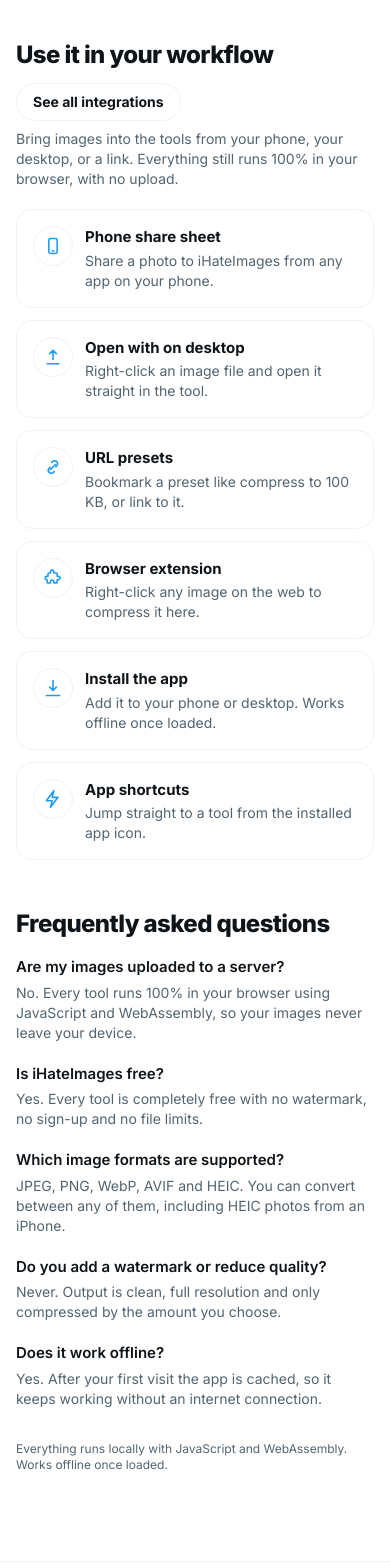
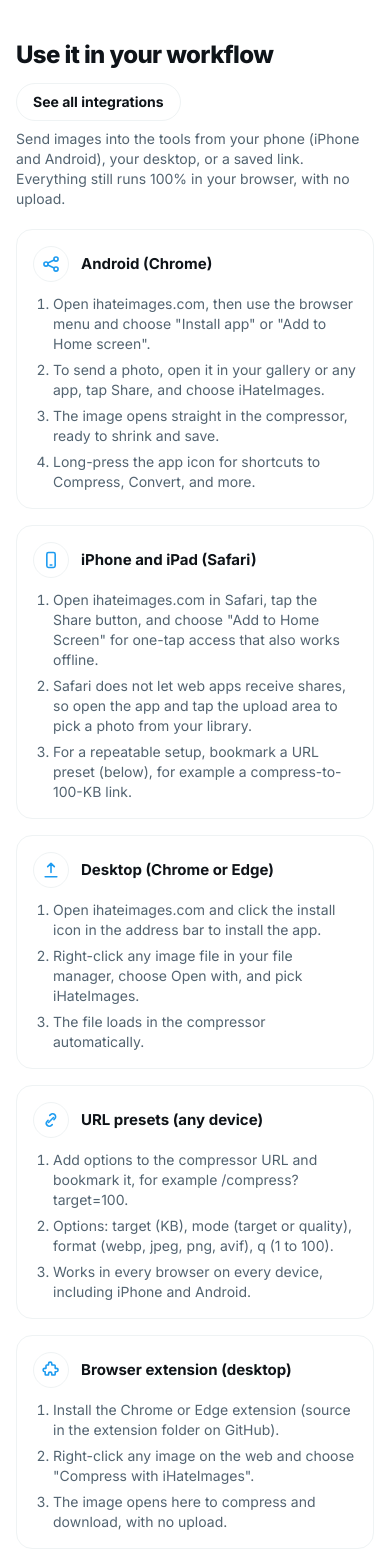
Before and after one commit to aloktomarr/ihateimages, a React (Vite) app: page / in a window 390 px wide. Shown: the part 1880-3448 px from the top of the page. Built offline with nearby package versions, Linux system fonts and the light colour scheme; no server answers.

Commit message:
Clarify integration docs for iPhone and Android, share the guide on the home page

```diff
--- /dev/null
+++ b/src/components/WorkflowGuide.tsx
@@ -0,0 +1,76 @@
+import { Icon, type IconName } from './icons';
+
+// One clear, honest guide to every way to send images into the tools, shared by the home page and
+// the Integrations page. It is split by platform because the options differ: Android supports the
+// share sheet, iPhone does not (Safari cannot hand shares to a web app), and some options are
+// desktop only.
+const GUIDE: { icon: IconName; title: string; steps: string[] }[] = [
+  {
+    icon: 'share',
+    title: 'Android (Chrome)',
+    steps: [
+      'Open ihateimages.com, then use the browser menu and choose "Install app" or "Add to Home screen".',
+      'To send a photo, open it in your gallery or any app, tap Share, and choose iHateImages.',
+      'The image opens straight in the compressor, ready to shrink and save.',
+      'Long-press the app icon for shortcuts to Compress, Convert, and more.',
+    ],
+  },
+  {
+    icon: 'phone',
+    title: 'iPhone and iPad (Safari)',
+    steps: [
+      'Open ihateimages.com in Safari, tap the Share button, and choose "Add to Home Screen" for one-tap access that also works offline.',
+      'Safari does not let web apps receive shares, so open the app and tap the upload area to pick a photo from your library.',
+      'For a repeatable setup, bookmark a URL preset (below), for example a compress-to-100-KB link.',
+    ],
+  },
+  {
+    icon: 'upload',
+    title: 'Desktop (Chrome or Edge)',
+    steps: [
+      'Open ihateimages.com and click the install icon in the address bar to install the app.',
+      'Right-click any image file in your file manager, choose Open with, and pick iHateImages.',
+      'The file loads in the compressor automatically.',
+    ],
+  },
+  {
+    icon: 'link',
+    title: 'URL presets (any device)',
+    steps: [
+      'Add options to the compressor URL and bookmark it, for example /compress?target=100.',
+      'Options: target (KB), mode (target or quality), format (webp, jpeg, png, avif), q (1 to 100).',
+      'Works in every browser on every device, including iPhone and Android.',
+    ],
+  },
+  {
+    icon: 'puzzle',
+    title: 'Browser extension (desktop)',
+    steps: [
+      'Install the Chrome or Edge extension (source in the extension folder on GitHub).',
+      'Right-click any image on the web and choose "Compress with iHateImages".',
+      'The image opens here to compress and download, with no upload.',
+    ],
+  },
+];
+
+export default function WorkflowGuide() {
+  return (
+    <div className="grid grid-cols-1 gap-4 md:grid-cols-2">
+      {GUIDE.map((g) => (
+        <div key={g.title} className="card">
+          <div className="flex items-center gap-3">
+            <span className="grid h-9 w-9 shrink-0 place-items-center rounded-full border border-line text-accent">
+              <Icon name={g.icon} className="h-5 w-5" />
+            </span>
+            <h3 className="font-bold">{g.title}</h3>
+          </div>
+          <ol className="mt-3 list-decimal space-y-1.5 pl-5 text-sm text-muted marker:text-muted">
+            {g.steps.map((s) => (
+              <li key={s}>{s}</li>
+            ))}
+          </ol>
+        </div>
+      ))}
+    </div>
+  );
+}
--- a/src/pages/Home.tsx
+++ b/src/pages/Home.tsx
@@ -1,6 +1,7 @@
 import { Link } from 'react-router-dom';
 import { TOOLS } from '../lib/tools';
 import { Icon, type IconName } from '../components/icons';
+import WorkflowGuide from '../components/WorkflowGuide';
 import { FAQ } from '../lib/seo';
 import { POPULAR_CONVERSIONS } from '../lib/landing';
 import { prefetchConvertLanding } from '../lib/routes';
@@ -10,45 +11,6 @@ const BADGES: { icon: IconName; label: string }[] = [
   { icon: 'ban', label: 'No watermark' },
   { icon: 'bolt', label: 'Works offline' },
   { icon: 'phone', label: 'HEIC supported' },
-];
-
-const WORKFLOW: { icon: IconName; title: string; blurb: string; to: string }[] = [
-  {
-    icon: 'phone',
-    title: 'Phone share sheet',
-    blurb: 'Share a photo to iHateImages from any app on your phone.',
-    to: '/integrations',
-  },
-  {
-    icon: 'upload',
-    title: 'Open with on desktop',
-    blurb: 'Right-click an image file and open it straight in the tool.',
-    to: '/integrations',
-  },
-  {
-    icon: 'link',
-    title: 'URL presets',
-    blurb: 'Bookmark a preset like compress to 100 KB, or link to it.',
-    to: '/compress?target=100',
-  },
-  {
-    icon: 'puzzle',
-    title: 'Browser extension',
-    blurb: 'Right-click any image on the web to compress it here.',
-    to: '/integrations',
-  },
-  {
-    icon: 'download',
-    title: 'Install the app',
-    blurb: 'Add it to your phone or desktop. Works offline once loaded.',
-    to: '/integrations',
-  },
-  {
-    icon: 'bolt',
-    title: 'App shortcuts',
-    blurb: 'Jump straight to a tool from the installed app icon.',
-    to: '/integrations',
-  },
 ];
 
 export default function Home() {
@@ -132,23 +94,11 @@ export default function Home() {
           </Link>
         </div>
         <p className="mt-2 max-w-2xl text-sm text-muted">
-          Bring images into the tools from your phone, your desktop, or a link. Everything still runs
-          100% in your browser, with no upload.
+          Send images into the tools from your phone (iPhone and Android), your desktop, or a saved
+          link. Everything still runs 100% in your browser, with no upload.
         </p>
-        <div className="mt-5 grid grid-cols-1 gap-3 sm:grid-cols-2 lg:grid-cols-3">
-          {WORKFLOW.map((w) => (
-            <Link key={w.title} to={w.to} className="card group transition hover:bg-hover">
-              <div className="flex items-start gap-3">
-                <span className="grid h-10 w-10 shrink-0 place-items-center rounded-full border border-line text-accent">
-                  <Icon name={w.icon} className="h-5 w-5" />
-                </span>
-                <div>
-                  <h3 className="font-bold group-hover:text-accent">{w.title}</h3>
-                  <p className="mt-0.5 text-sm text-muted">{w.blurb}</p>
-                </div>
-              </div>
-            </Link>
-          ))}
+        <div className="mt-5">
+          <WorkflowGuide />
         </div>
       </section>
 
--- a/src/pages/Integrations.tsx
+++ b/src/pages/Integrations.tsx
@@ -1,4 +1,5 @@
 import { Link } from 'react-router-dom';
+import WorkflowGuide from '../components/WorkflowGuide';
 
 const PRESETS: [string, string][] = [
   ['/compress?target=100', 'Compress to 100 KB (target-size mode).'],
@@ -9,46 +10,23 @@ const PRESETS: [string, string][] = [
 
 export default function Integrations() {
   return (
-    <section className="mx-auto max-w-3xl">
+    <section className="mx-auto max-w-4xl">
       <h1 className="mb-2 text-3xl font-extrabold tracking-tight">Integrations and workflow</h1>
       <p className="mb-8 text-[15px] text-muted">
         Bring iHateImages into the tools you already use. Every option below still runs 100% in your
         browser, and your images are never uploaded to a server.
       </p>
 
-      <div className="space-y-8">
-        <div>
-          <h2 className="text-xl font-bold">1. Install the app</h2>
-          <p className="mt-2 text-sm text-muted">
-            The share sheet, the "Open with" menu, and home-screen shortcuts all need the app
-            installed. In desktop Chrome or Edge, use the install icon in the address bar or the
-            browser menu and choose Install iHateImages. On Android, open the browser menu and pick
-            "Add to home screen".
-          </p>
+      <div className="mt-8">
+        <WorkflowGuide />
       </div>
 
-        <div>
-          <h2 className="text-xl font-bold">2. Phone share sheet</h2>
+      <div className="mt-10 border-t border-line pt-8">
+        <h2 className="text-xl font-bold">URL preset reference</h2>
         <p className="mt-2 text-sm text-muted">
-            Once installed on Android, open a photo in your gallery or any app, tap Share, and choose
-            iHateImages. The image opens straight in the compressor, ready to shrink and save.
-          </p>
-        </div>
-
-        <div>
-          <h2 className="text-xl font-bold">3. Desktop "Open with"</h2>
-          <p className="mt-2 text-sm text-muted">
-            After installing on desktop Chrome or Edge, right-click an image file in your file
-            manager, choose Open with, and pick iHateImages. The file loads in the compressor
-            automatically.
-          </p>
-        </div>
-
-        <div>
-          <h2 className="text-xl font-bold">4. URL presets and bookmarks</h2>
-          <p className="mt-2 text-sm text-muted">
-            Open the compressor already configured by adding options to the URL. Bookmark a preset,
-            or link to it from any other tool, script, or note.
+          Open the compressor already configured by adding options to the URL. Bookmark a preset, or
+          link to it from any tool, script, or note. This works in every browser, including on iPhone
+          and Android.
         </p>
         <div className="mt-3 overflow-hidden rounded-xl border border-line">
           <table className="w-full text-left text-sm">
@@ -81,12 +59,11 @@ export default function Integrations() {
         </p>
       </div>
 
-        <div>
-          <h2 className="text-xl font-bold">5. Browser extension</h2>
+      <div className="mt-10 border-t border-line pt-8">
+        <h2 className="text-xl font-bold">Browser extension</h2>
         <p className="mt-2 text-sm text-muted">
-            A small Chrome and Edge extension adds a right-click option, "Compress with iHateImages",
-            on any image on the web. It opens the image here for you to compress and download, with
-            no upload to a server. The source and setup steps are in the{' '}
+          The Chrome and Edge extension adds a right-click "Compress with iHateImages" on any image
+          on the web. The source and setup steps are in the{' '}
           <a
             href="https://github.com/aloktomarr/ihateimages/tree/main/extension"
             target="_blank"
@@ -99,15 +76,14 @@ export default function Integrations() {
         </p>
       </div>
 
-        <div>
+      <div className="mt-10 border-t border-line pt-8">
         <h2 className="text-xl font-bold">Want a server-side API?</h2>
         <p className="mt-2 text-sm text-muted">
           Tools like Zapier, Make, and n8n need a hosted endpoint, which would mean uploading your
           images to a server. That is the opposite of how iHateImages works today, so it is not
-            offered here. If you need automated batch processing, tell us and we can look at a
-            separate opt-in service.
+          offered here. If you need automated batch processing, tell us and we can look at a separate
+          opt-in service.
         </p>
-        </div>
       </div>
     </section>
   );
```
Lines whose indentation alone changed are shown as unchanged.
